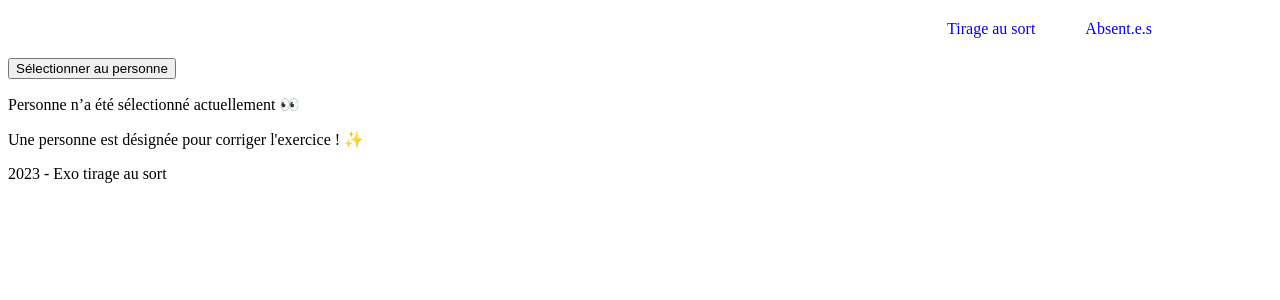
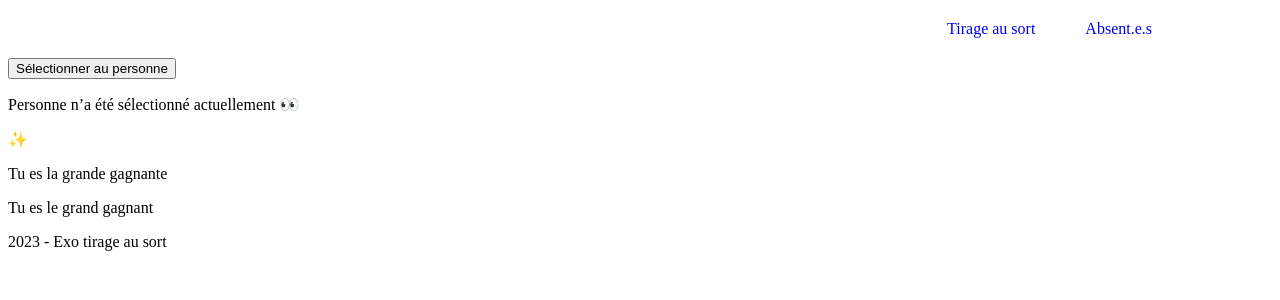
Before and after one commit to ClaraCharriau/tirage-au-sort, an Angular app: page / in a window 1280 px wide. Shown: the top 300 px of the page. Built offline with nearby package versions, Linux system fonts and the light colour scheme.

Commit message:
update work tirage au sort

```diff
--- a/src/app/components/denonciator/denonciator.component.css
+++ b/src/app/components/denonciator/denonciator.component.css
@@ -0,0 +1,3 @@
+.visibility {
+    display: none;
+}
--- a/src/app/components/denonciator/denonciator.component.html
+++ b/src/app/components/denonciator/denonciator.component.html
@@ -2,4 +2,8 @@
 
 <p>Personne n’a été sélectionné actuellement 👀</p>
 
-<p *ngIf="this.randomPerson !== null"> {{ this.randomPerson.lastName }} est désigné<span [class.visibility]='this.randomPerson.genre === "Homme"' >e</span> pour corriger l'exercice ! ✨</p>
+<p *ngIf="this.randomPerson !== null"><strong>{{ this.randomPerson?.lastName }}</strong> ✨</p>
+
+<p [class.visibility]='this.randomPerson?.genre === "Homme"'>Tu es la grande gagnante</p>
+
+<p [class.visibility]='this.randomPerson?.genre === "Femme"'>Tu es le grand gagnant</p>
--- a/src/app/components/denonciator/denonciator.component.ts
+++ b/src/app/components/denonciator/denonciator.component.ts
@@ -10,15 +10,13 @@ export class DenonciatorComponent {
 
   classmates: Person[] = CLASSMATES;
 
-  randomPerson: Person = {
-    id: 0,
-    lastName: "Une personne",
-    genre: "Femme",
-  };
+  randomPerson?: Person;
 
   getRandomPerson(): {} {
     this.randomPerson = CLASSMATES[Math.floor(Math.random()* CLASSMATES.length)];
     return this.randomPerson
   }
 
+  // TODO : ne pas nommer une personne 2x
+
 }
```
